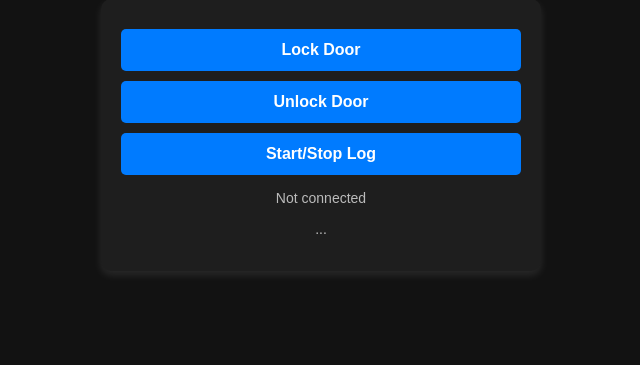
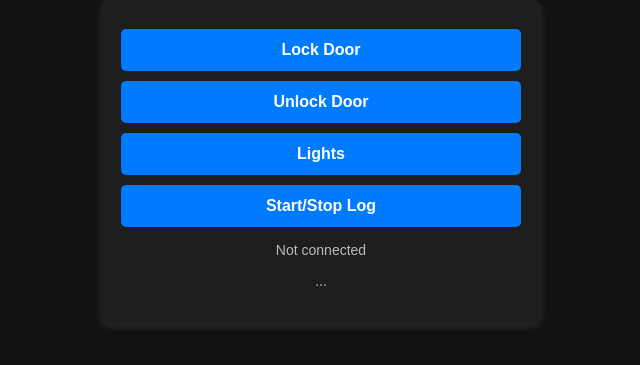
Before and after one commit to astron51/zc33s_105, a plain HTML site: page index2.html in a window 1280 px wide. Shown: the part 99-464 px from the top of the page, without its empty margins (319-959 px from the left). Drawn offline with Linux system fonts and the light colour scheme.

Commit message:
Update index2.html

```diff
--- a/index2.html
+++ b/index2.html
@@ -60,6 +60,7 @@
     <div class="container">
         <button class="btn" onclick="sendData('kcol_k14c9')">Lock Door</button>
         <button class="btn" onclick="sendData('kcolnu_k14c8')">Unlock Door</button>
+	     <button class="btn" onclick="sendData('lighting_modeToggler')">Lights</button>
 		<button class="btn" onclick="sendData('loggy_k14c7')">Start/Stop Log</button>
 		<!--<button class="btn" onclick="sendData('steinna_k14c6')">Stop Log</button>-->
         <p class="status" id="status">Not connected</p>
```
